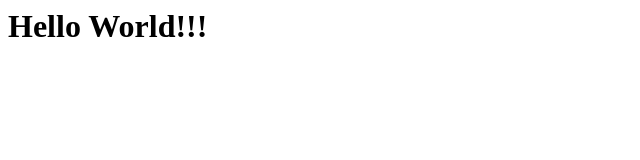
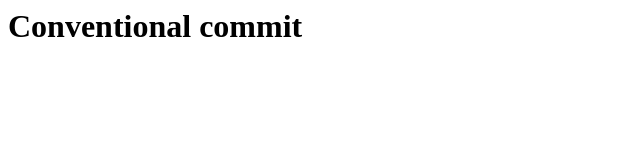
Before and after one commit to pedro-hca/gitflow-studies, a plain HTML site: page index.html in a window 1280 px wide. Shown: the whole page, without its empty margins (0-640 px from the left). Drawn offline with Linux system fonts and the light colour scheme.

Commit message:
feat: :sparkles: change the text on title
When you acess the index you can see the new title

Ref issue #2

```diff
--- a/index.html
+++ b/index.html
@@ -1 +1 @@
-<h1>Hello World!!!</h1>
+<h1>Conventional commit</h1>
```
